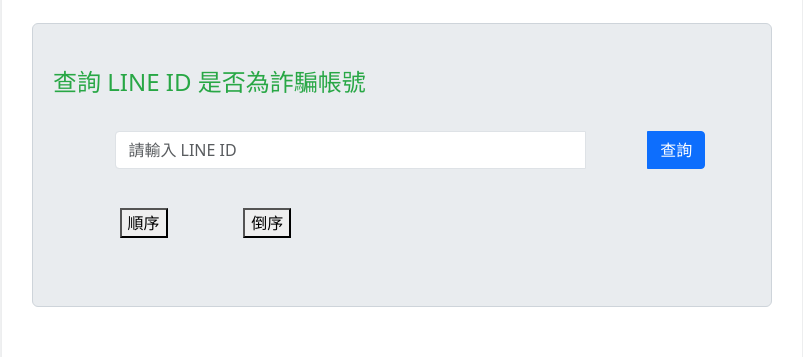
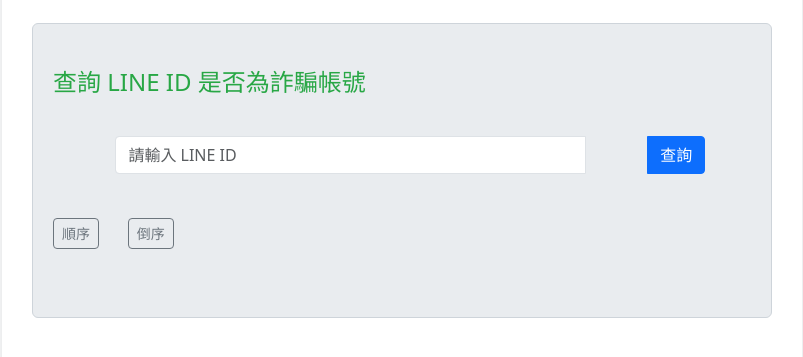
Before and after one commit to IheHairu0302/-LINE-ID-, a website: page index.html in a window 1280 px wide. Shown: the part 181-538 px from the top of the page, without its empty margins (238-1041 px from the left). Drawn offline with nearby package versions, Linux system fonts and the light colour scheme.

Commit message:
畫面修改 CHATGPT版

```diff
--- a/index.html
+++ b/index.html
@@ -8,58 +8,72 @@
     <link rel="stylesheet" href="https://cdnjs.cloudflare.com/ajax/libs/font-awesome/6.5.1/css/all.min.css">
    <style>
     body {
-      background-color: #f8f9fa; /* 淺灰色背景 */
-      color: #343a40; /* 深灰色文字 */
+      background-color: #f8f9fa;
+      color: #343a40;
     }
+
     .container {
-      max-width: 800px; /* 限制容器寬度 */
-      background-color: #fff; /* 白色容器背景 */
+      max-width: 800px;
+      background-color: #fff;
       padding: 30px;
       border-radius: 8px;
-      box-shadow: 0 0 10px rgba(0, 0, 0, 0.1); /* 輕微陰影 */
+      box-shadow: 0 0 10px rgba(0, 0, 0, 0.1);
       margin-top: 30px;
       margin-bottom: 30px;
     }
+
     h1 {
-      color: #007bff; /* 主標題顏色 */
+      color: #007bff;
       text-align: center;
       margin-bottom: 25px;
     }
+
     .h4 {
-      color: #28a745; /* 副標題顏色 */
-      margin-bottom: 10px; /* 稍微減少標題下方的間距 */
+      color: #28a745;
+      margin-bottom: 15px;
     }
+
     #line-checker {
-      margin-bottom: 20px; /* 明顯減少這個區塊下方的間距 */
+      margin-bottom: 20px;
       padding: 20px;
       border: 1px solid #ced4da;
       border-radius: 6px;
-      background-color: #e9ecef; /* 淺灰色區塊背景 */
+      background-color: #e9ecef;
     }
+
     .input-group.mb-3 {
-      margin-bottom: 10px !important; /* 減少輸入框下方的間距 */
+      margin-bottom: 12px !important;
     }
+
     #lineIdInput {
       border-radius: 4px 0 0 4px;
     }
+
     #checkButton {
       border-radius: 0 4px 4px 0;
     }
+
     #resultArea {
-      margin-top: 20px;
-      border-radius: 4px;
+      margin-top: 15px;
+      padding: 12px 15px;
+      border-radius: 6px;
+      font-size: 0.95rem;
     }
+
     #sortButtons {
-      margin-top: 5px; /* 修改這裡 */
+      margin-top: 8px;
     }
+
     #sortButtons button {
-      margin-right: 5px;
+      margin-right: 8px;
     }
+
     #loadingText {
       font-style: italic;
       color: #6c757d;
     }
   </style>
+
 </head>
 <body>
     <main class="container">
@@ -72,9 +86,10 @@
                 <button id="checkButton" class="btn btn-primary">查詢</button>
             </div>
             <div id="sortButtons">
-                <button id="sortAscending">順序</button>
-                <button id="sortDescending">倒序</button>
-            </div>
+                <button id="sortAscending" class="btn btn-outline-secondary btn-sm">順序</button>
+                <button id="sortDescending" class="btn btn-outline-secondary btn-sm">倒序</button>
+            </div>
+
             <div id="resultArea" class="alert alert-secondary d-none"></div>
         </section>
     </main>
```
